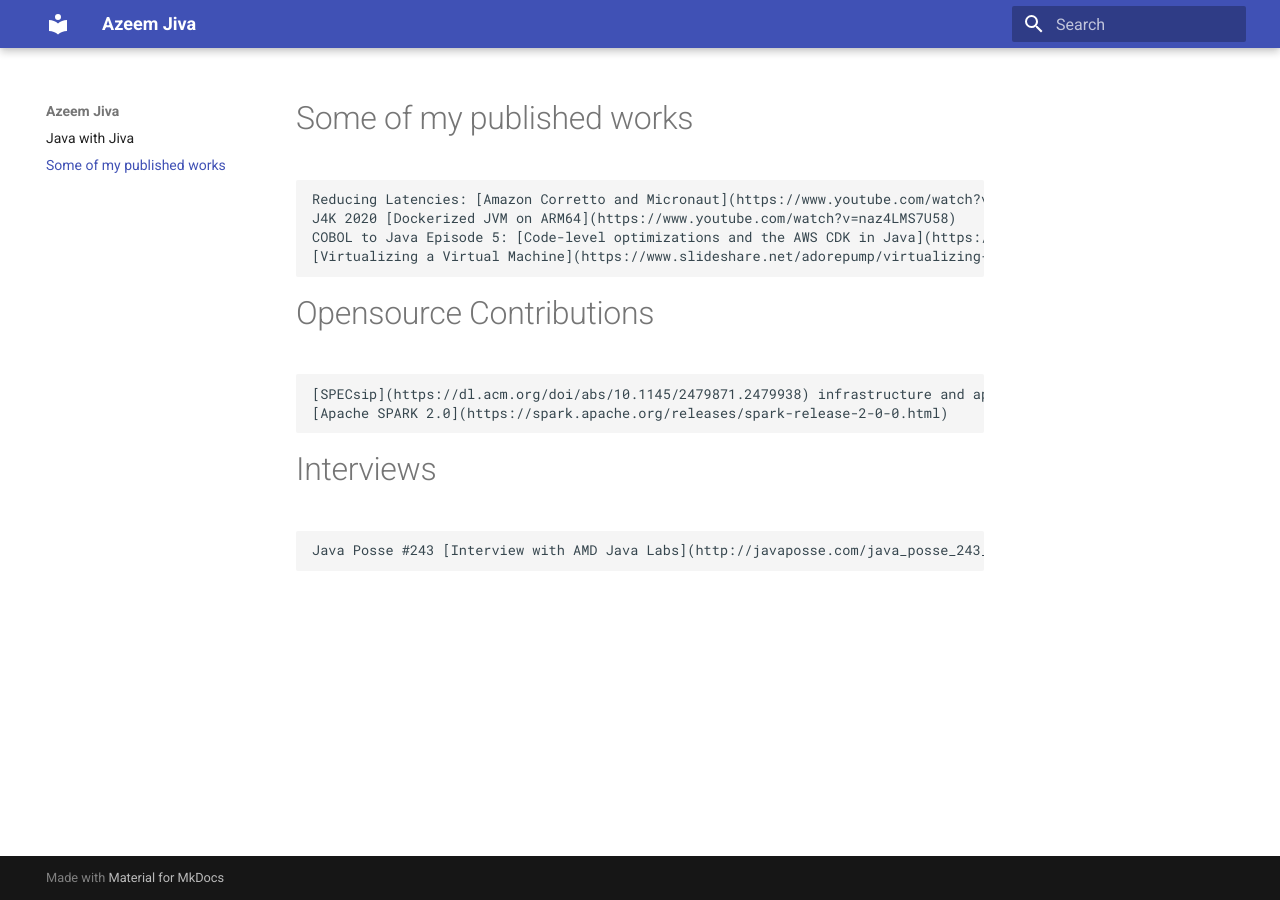
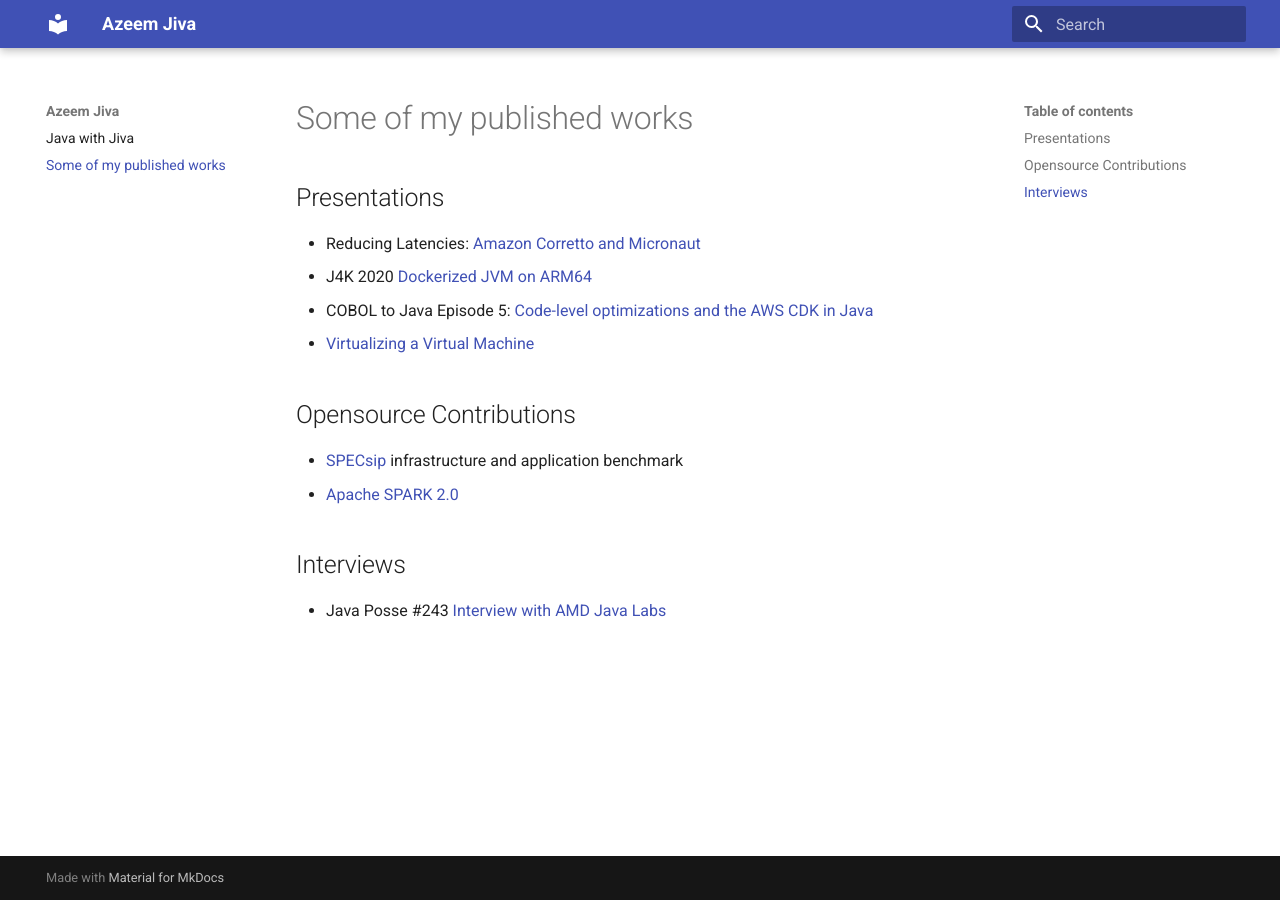
Before and after one commit to javawithjiva/javawithjiva.github.io, an MkDocs documentation site: the page built from docs/articles.md, in a window 1280 px wide. Built offline with MkDocs 1.6.1 and Material for MkDocs 9.7.7, drawn with Linux system fonts in a browser that asks for light colours.

Commit message:
Update articles.md

```diff
--- a/docs/articles.md
+++ b/docs/articles.md
@@ -1,15 +1,17 @@
 # Some of my published works
 
-    Reducing Latencies: [Amazon Corretto and Micronaut](https://www.youtube.com/watch?v=1XJm7vwF3s8)
-    J4K 2020 [Dockerized JVM on ARM64](https://www.youtube.com/watch?v=naz4LMS7U58)
-    COBOL to Java Episode 5: [Code-level optimizations and the AWS CDK in Java](https://pages.awscloud.com/cobol-to-java-video-series.html)
-    [Virtualizing a Virtual Machine](https://www.slideshare.net/adorepump/virtualizing-a-virtual-machine-presentation)
+## Presentations
 
-# Opensource Contributions
+* Reducing Latencies: [Amazon Corretto and Micronaut](https://www.youtube.com/watch?v=1XJm7vwF3s8)
+* J4K 2020 [Dockerized JVM on ARM64](https://www.youtube.com/watch?v=naz4LMS7U58)
+* COBOL to Java Episode 5: [Code-level optimizations and the AWS CDK in Java](https://pages.awscloud.com/cobol-to-java-video-series.html)
+* [Virtualizing a Virtual Machine](https://www.slideshare.net/adorepump/virtualizing-a-virtual-machine-presentation)
 
-    [SPECsip](https://dl.acm.org/doi/abs/10.1145/2479871.2479938) infrastructure and application benchmark
-    [Apache SPARK 2.0](https://spark.apache.org/releases/spark-release-2-0-0.html)
+## Opensource Contributions
 
-# Interviews
+* [SPECsip](https://dl.acm.org/doi/abs/10.1145/2479871.2479938) infrastructure and application benchmark
+* [Apache SPARK 2.0](https://spark.apache.org/releases/spark-release-2-0-0.html)
 
-    Java Posse #243 [Interview with AMD Java Labs](http://javaposse.com/java_posse_243_interview_with_amd_java_labs)
+## Interviews
+
+* Java Posse #243 [Interview with AMD Java Labs](http://javaposse.com/java_posse_243_interview_with_amd_java_labs)
```
